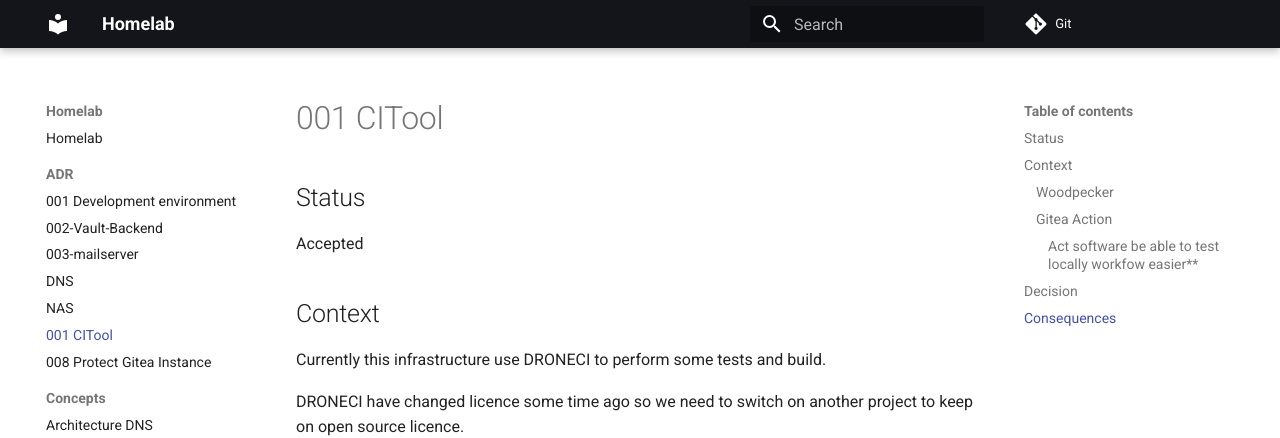
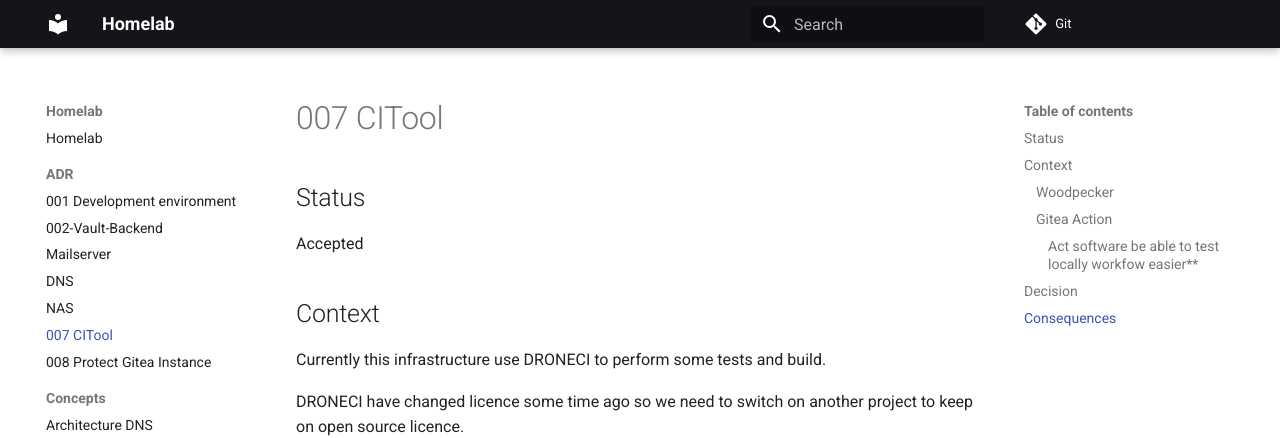
Before and after one commit to vincentDcmps/homelab, an MkDocs documentation site: the page built from docs/ADR/007-CItool.md, in a window 1280 px wide and 1280 px high. Shown: the top 438 px of the window. Built offline with MkDocs 1.6.1 and Material for MkDocs 9.7.7, drawn with Linux system fonts in a browser that asks for light colours.

```diff
--- a/docs/ADR/003-mailserver.md
+++ b/docs/ADR/003-mailserver.md
@@ -1,4 +1,4 @@
-# 003-mailserver
+# Mailserver
 
 ## Status
 
--- a/docs/ADR/007-CItool.md
+++ b/docs/ADR/007-CItool.md
@@ -1,4 +1,4 @@
-# 001 CITool
+# 007 CITool
 
 ## Status
 
```
Also changed, not shown: 1 other file.
